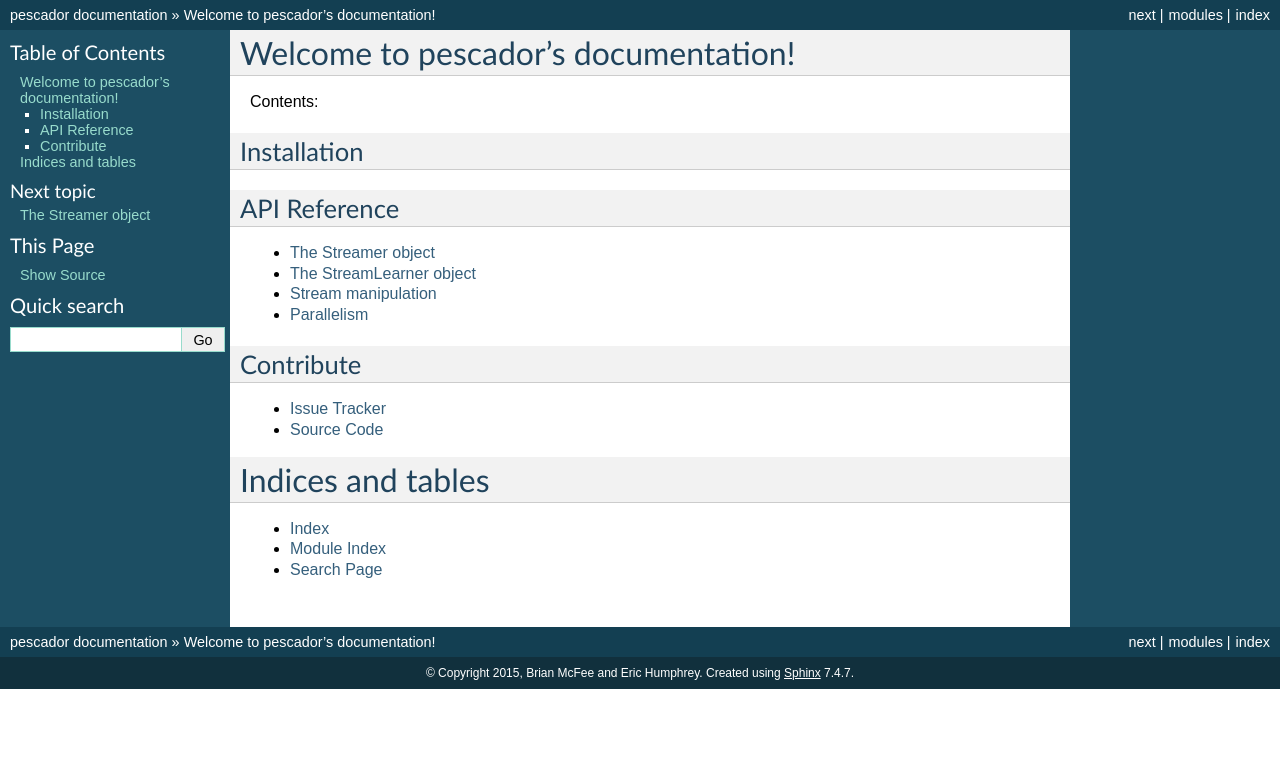
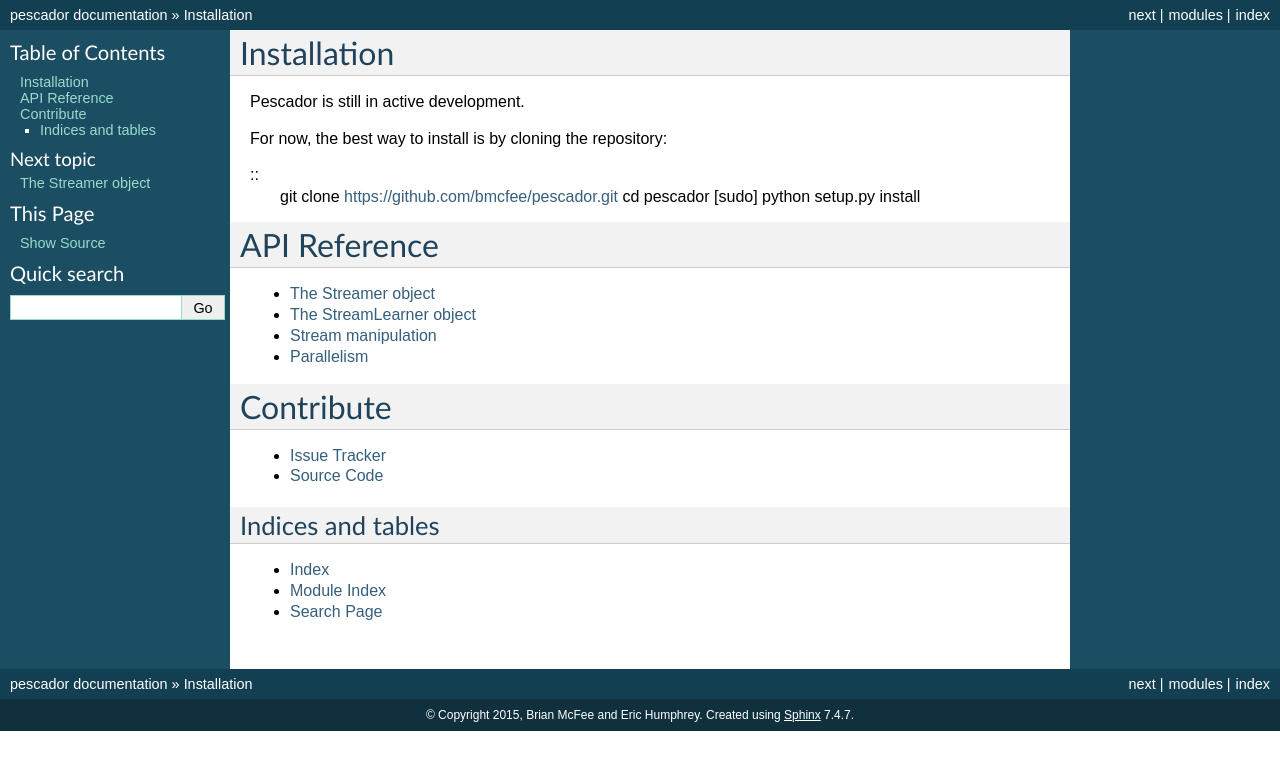
Before and after one commit to pescadores/pescador, a Sphinx documentation site: the page built from docs/index.rst, in a window 1280 px wide. Shown: the top 770 px of the page. Built offline with Sphinx 7.4.7, drawn with Linux system fonts in a browser that asks for light colours.

Commit message:
updated install docs

```diff
--- a/docs/index.rst
+++ b/docs/index.rst
@@ -3,13 +3,18 @@
    You can adapt this file completely to your liking, but it should at least
    contain the root `toctree` directive.
 
-Welcome to pescador's documentation!
-====================================
-
-Contents:
-
 Installation
 ------------
+
+Pescador is still in active development.
+
+For now, the best way to install is by cloning the repository:
+
+::
+    git clone https://github.com/bmcfee/pescador.git
+    cd pescador
+    [sudo] python setup.py install
+
 
 API Reference
 -------------
```
